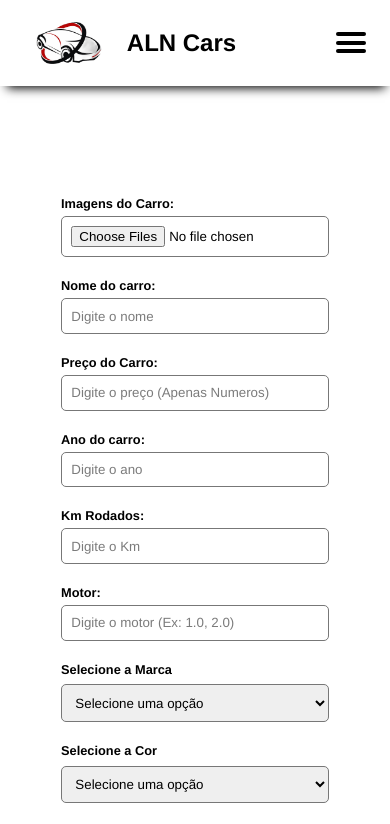
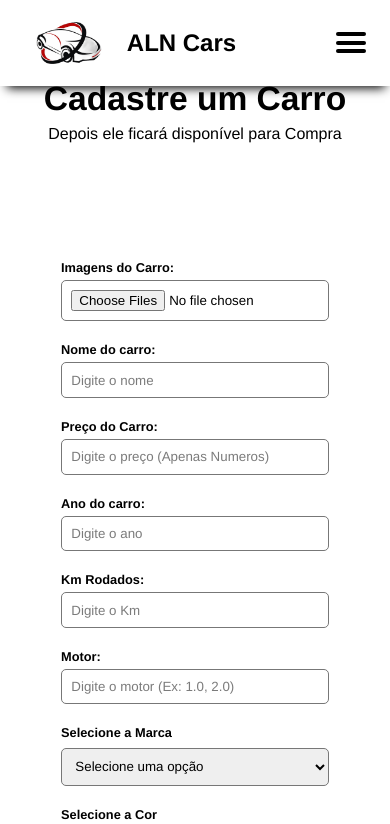
Before and after one commit to alangt22/AlnCars---Frontend, a React (Vite) app: page /cars/add in a window 390 px wide. Shown: the top 824 px of the page. Built offline with nearby package versions, Linux system fonts and the light colour scheme.

Commit message:
Frontend update

```diff
--- a/src/components/pages/car/AddCar.module.css
+++ b/src/components/pages/car/AddCar.module.css
@@ -6,3 +6,9 @@
   .addcar_header h1 {
     margin-bottom: 0.2em;
   }
+
+  @media (max-width: 768px){
+    .addcar_header h1{
+      margin-top: 1.9em;
+    }
+  }
--- a/src/components/pages/car/CarDetail.module.css
+++ b/src/components/pages/car/CarDetail.module.css
@@ -177,7 +177,7 @@
 
   .cardetails_header h1 {
     font-size: 2rem;
-    margin-top: 1.9em;
+    margin-top: 2.3em;
   }
 
   .cardetails_header p {
```
